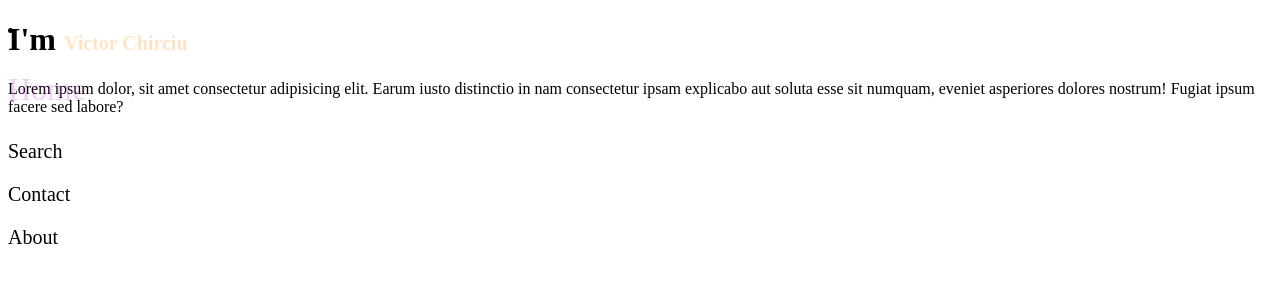
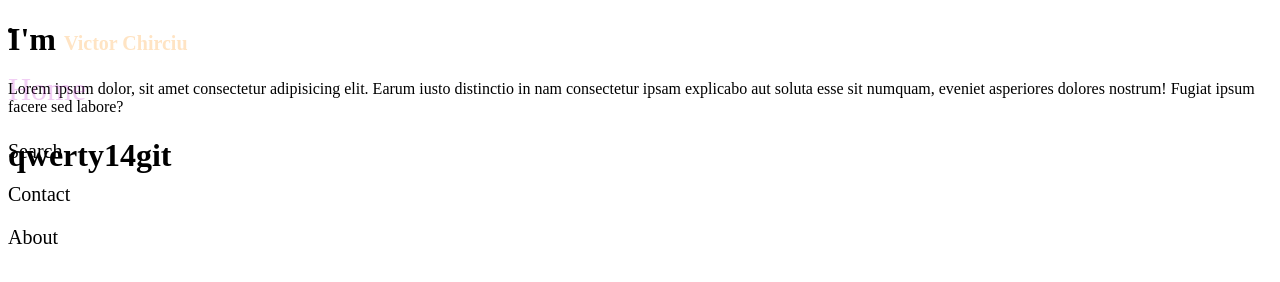
Before and after one commit to VictorChirciu/Git-test, a plain HTML site: page index.html in a window 1280 px wide. Drawn offline with Linux system fonts and the light colour scheme.

Commit message:
change HTML

```diff
--- a/index.html
+++ b/index.html
@@ -33,6 +33,7 @@
 		<h1>I'm <span>Victor Chirciu</span></h1>
 		<p>Lorem ipsum dolor, sit amet consectetur adipisicing elit. Earum iusto distinctio in nam consectetur ipsam explicabo aut soluta esse sit numquam, eveniet asperiores dolores nostrum! Fugiat ipsum facere sed labore?</p>
 	</div>
+	<h1>qwerty14git</h1>
 </body>
 
 </html>
```
